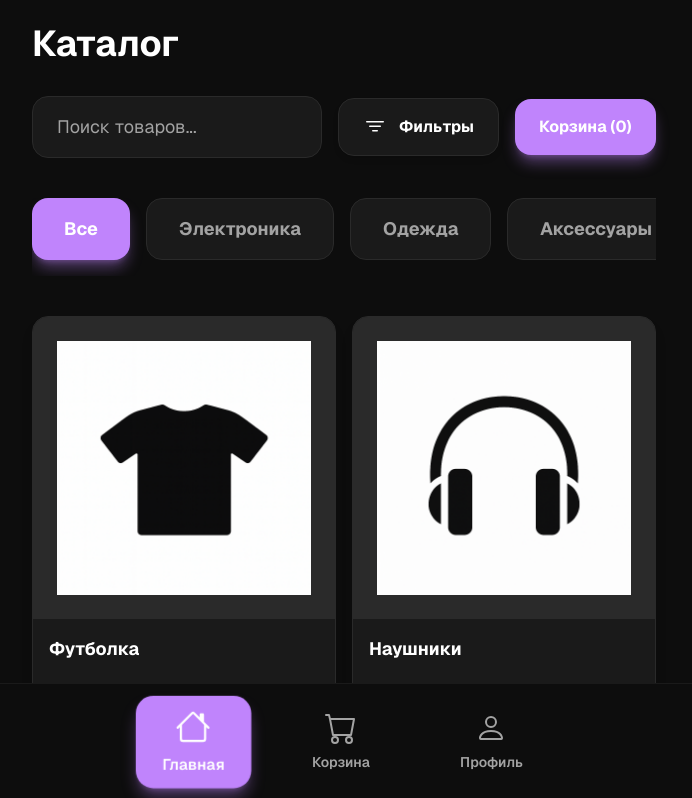
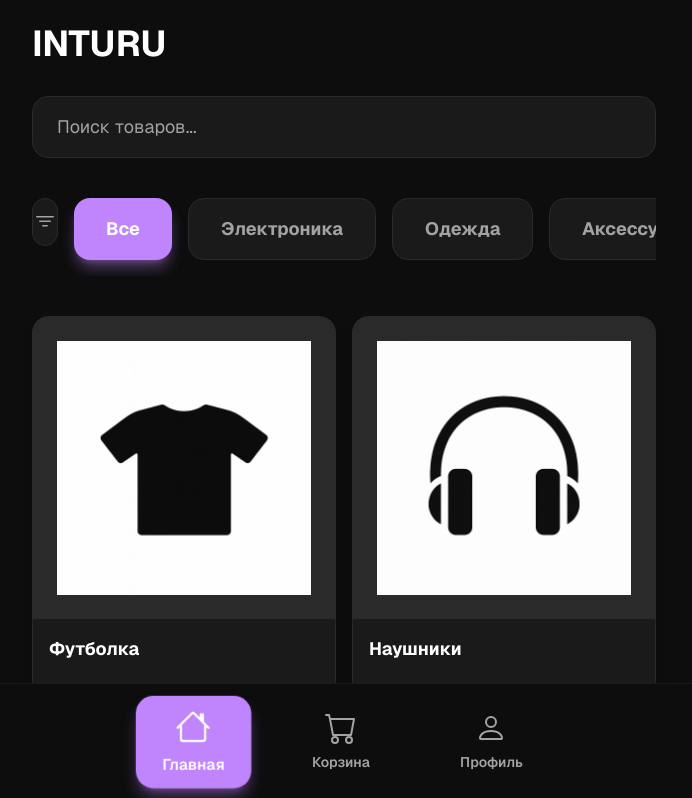
Before and after one commit to denis90-ctrl/bot2v, a React (Create React App) app: page / in a window 1280 px wide. Shown: the top 798 px of the page, without its empty margins (296-988 px from the left). Built offline with nearby package versions, Linux system fonts and the light colour scheme.

Commit message:
Update: Change catalog title to INTURU and add compact filters button

```diff
--- a/src/App.js
+++ b/src/App.js
@@ -155,16 +155,23 @@ function CatalogPage({ onPageChange }) {
     });
   }, [selectedCategory, search, priceFrom, priceTo, inStock]);
 
+  const handleCategoryClick = useCallback((category) => {
+    if (category.isFilter) {
+      setShowFilters(true);
+    } else {
+      setSelectedCategory(category.id);
+    }
+  }, []);
+
   return (
     <div className="min-h-screen bg-[#0D0D0D] text-white pb-24">
       <div className="max-w-2xl mx-auto p-6">
         {/* Header */}
         <div className="mb-10">
-          <h1 className="text-4xl font-bold mb-8 font-['Geist']">Каталог</h1>
+          <h1 className="text-4xl font-bold mb-8 font-['Geist']">INTURU</h1>
 
-          {/* Search and Filters */}
-          <div className="flex items-center gap-4 mb-8">
-            <div className="flex-1">
+          {/* Search */}
+          <div className="mb-8">
             <input
               type="text"
               placeholder="Поиск товаров..."
@@ -173,25 +180,20 @@ function CatalogPage({ onPageChange }) {
               className="w-full px-6 py-4 rounded-2xl bg-[#1A1A1A] text-white placeholder-[#A3A3A3] border border-[#2A2A2A] focus:outline-none focus:ring-2 focus:ring-[#C084FC] focus:border-[#C084FC] transition-all duration-300 text-lg"
             />
           </div>
-            <button
-              onClick={() => setShowFilters(true)}
-              className="flex items-center gap-3 bg-[#1A1A1A] hover:bg-[#C084FC] text-white px-6 py-4 rounded-2xl font-bold border border-[#2A2A2A] transition-all duration-300 shadow-md"
-            >
-              <BsFilter className="w-6 h-6" />
-              <span>Фильтры</span>
-            </button>
-            <button
-              onClick={() => onPageChange("cart")}
-              className="bg-[#C084FC] text-white py-4 px-6 rounded-2xl font-bold hover:bg-[#b26ef0] transition-all duration-300 shadow-lg shadow-[#C084FC]/40"
-            >
-              Корзина ({cartItems.length})
-            </button>
-          </div>
         </div>
 
         {/* Categories */}
         <div className="mb-10">
           <div className="flex gap-4 overflow-x-auto pb-4">
+            {/* Filters Button */}
+            <button
+              onClick={() => setShowFilters(true)}
+              className="w-12 h-12 bg-[#1A1A1A] text-[#A3A3A3] border border-[#2A2A2A] hover:text-white hover:bg-[#2A2A2A] rounded-2xl flex items-center justify-center transition-all duration-300"
+            >
+              <BsFilter className="w-6 h-6" />
+            </button>
+
+            {/* Category Buttons */}
             {categories.map((category) => (
               <button
                 key={category.id}
```
Lines whose indentation alone changed are shown as unchanged.
